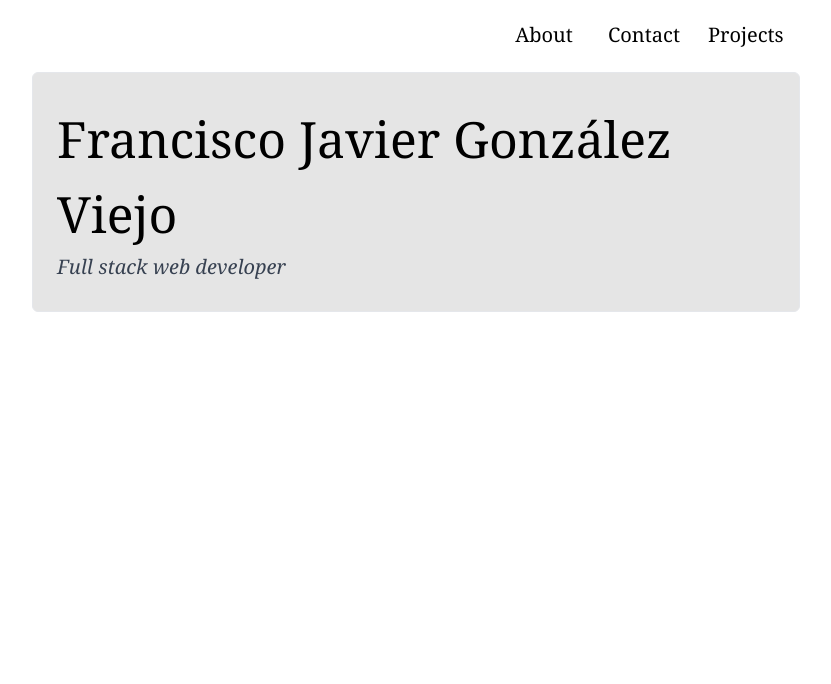
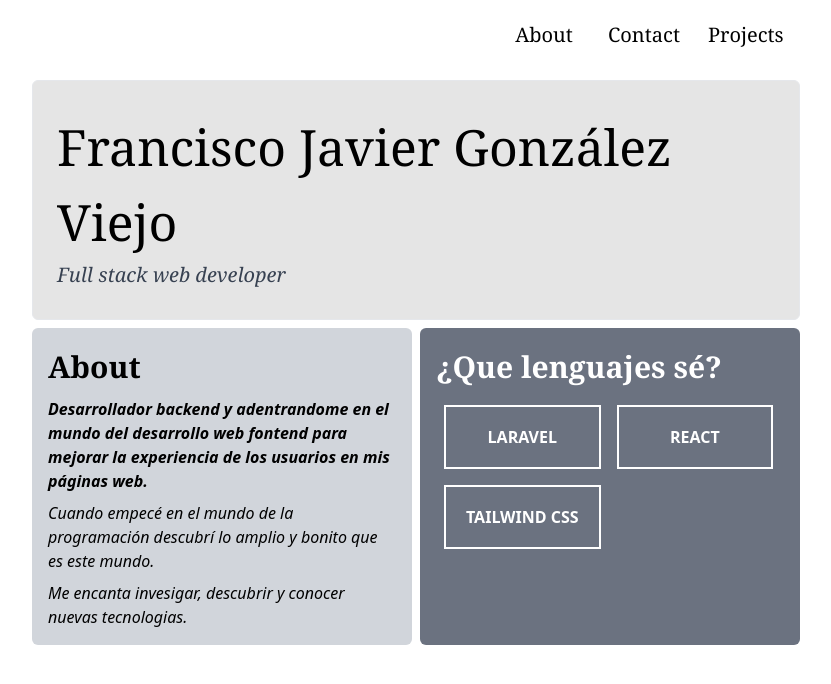
Before and after one commit to FranN244/portfolio, a React (Vite) app in the folder react-app/: page / in a window 1280 px wide. Shown: the top 684 px of the page, without its empty margins (224-1055 px from the left). Built offline with nearby package versions, Linux system fonts and the light colour scheme.

Commit message:
feat | design

```diff
--- /dev/null
+++ b/react-app/src/components/About.jsx
@@ -0,0 +1,13 @@
+import { Description } from "./Description"
+import { Technology } from "./Technology"
+
+export function About(){
+
+    return (
+        <div className="md:flex lg:space-x-2">
+            <Description></Description>
+            <Technology></Technology>
+        </div>
+    )
+
+}
--- /dev/null
+++ b/react-app/src/components/Description.jsx
@@ -0,0 +1,16 @@
+export function Description(){
+
+    return(
+        <div className="md:w-[50%] p-4 md:bg-gray-300 lg:rounded-md bg-gray-50">
+            <div className="">
+                <p className="md:text-[30px] text-[22px] font-bold font-serif">About</p>
+            </div>
+            <div className="italic pt-2 space-y-2">
+                <p className="font-semibold">Desarrollador backend y adentrandome en el mundo del desarrollo web fontend para mejorar la experiencia de los usuarios en mis páginas web.</p>
+                <p>Cuando empecé en el mundo de la programación descubrí lo amplio y bonito que es este mundo.</p>
+                <p>Me encanta invesigar, descubrir y conocer nuevas tecnologias.</p>
+            </div>
+        </div>
+    )
+
+}
--- /dev/null
+++ b/react-app/src/components/Technology.jsx
@@ -0,0 +1,18 @@
+import { TechnologyCard } from "./TechnologyCard"
+
+export function Technology(){
+
+    return(
+        <div className="md:w-[50%] space-y-2 lg:rounded-md bg-gray-500 p-4 ">
+            <div className="">
+                <p className="md:text-[30px] text-[22px] font-bold font-serif text-white">¿Que lenguajes sé?</p>
+            </div>
+            <div className="flex flex-wrap">
+                <TechnologyCard>LARAVEL</TechnologyCard>
+                <TechnologyCard>REACT</TechnologyCard>
+                <TechnologyCard>TAILWIND CSS</TechnologyCard>
+            </div>
+        </div>
+    )
+
+}
--- /dev/null
+++ b/react-app/src/components/TechnologyCard.jsx
@@ -0,0 +1,10 @@
+export function TechnologyCard({children}){
+
+    return (
+
+        <div className="h-16 w-[45%] m-2 border-2 border-white flex justify-center items-center text-white font-bold bg-gray-500 lg:hover:bg-white lg:hover:text-gray-500">
+            <p>{children}</p>
+        </div>
+    )
+
+}
--- a/react-app/src/layout/App.jsx
+++ b/react-app/src/layout/App.jsx
@@ -2,14 +2,16 @@
 import './App.css'
 import { Nav } from "../components/Nav"
 import { Header } from '../components/Header'
+import { About } from '../components/About'
 
 function App() {
 
   return (
     // * PÁGINA PRINCIPAL DEL LAYOUT
-    <div className='h-full  w-full xl:w-[60%]'>
+    <div className='h-full  w-full lg:w-[80%] xl:w-[60%] lg:space-y-2'>
       <Nav></Nav>
       <Header></Header>
+      <About></About>
     </div>
   )
 }
```
